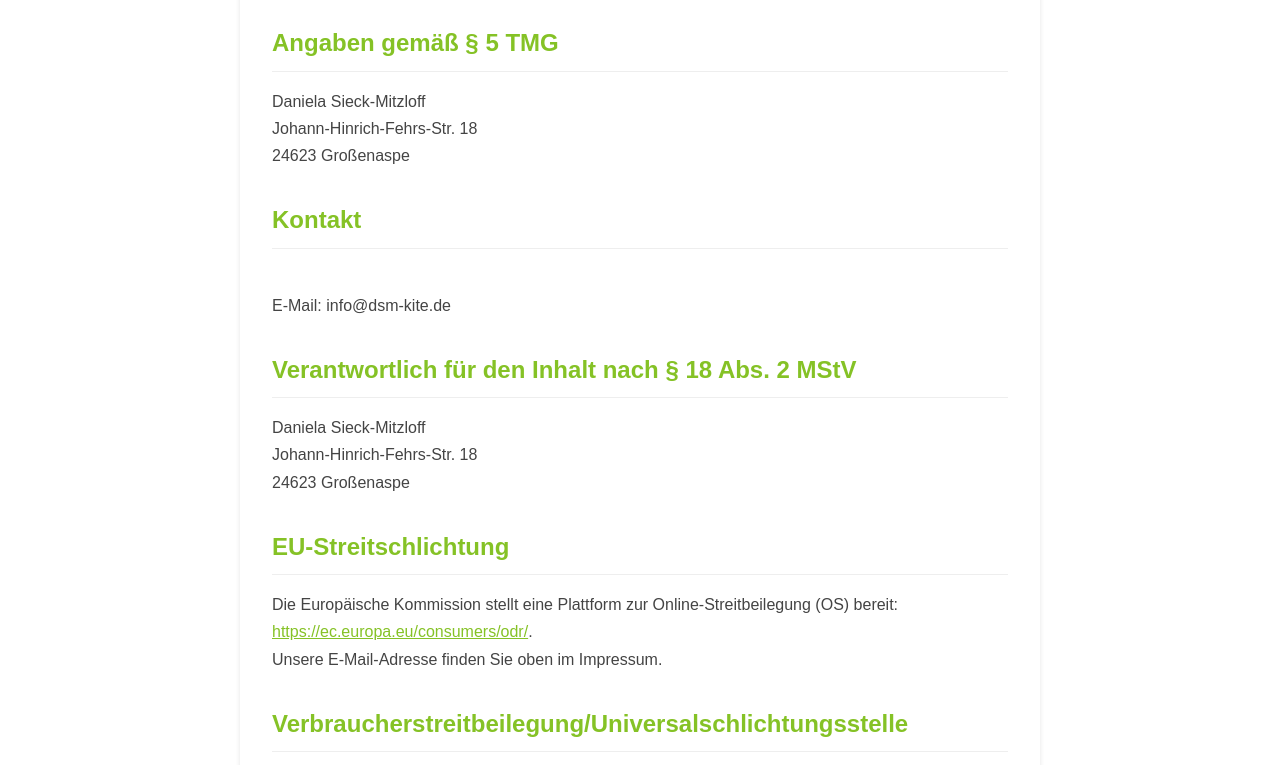
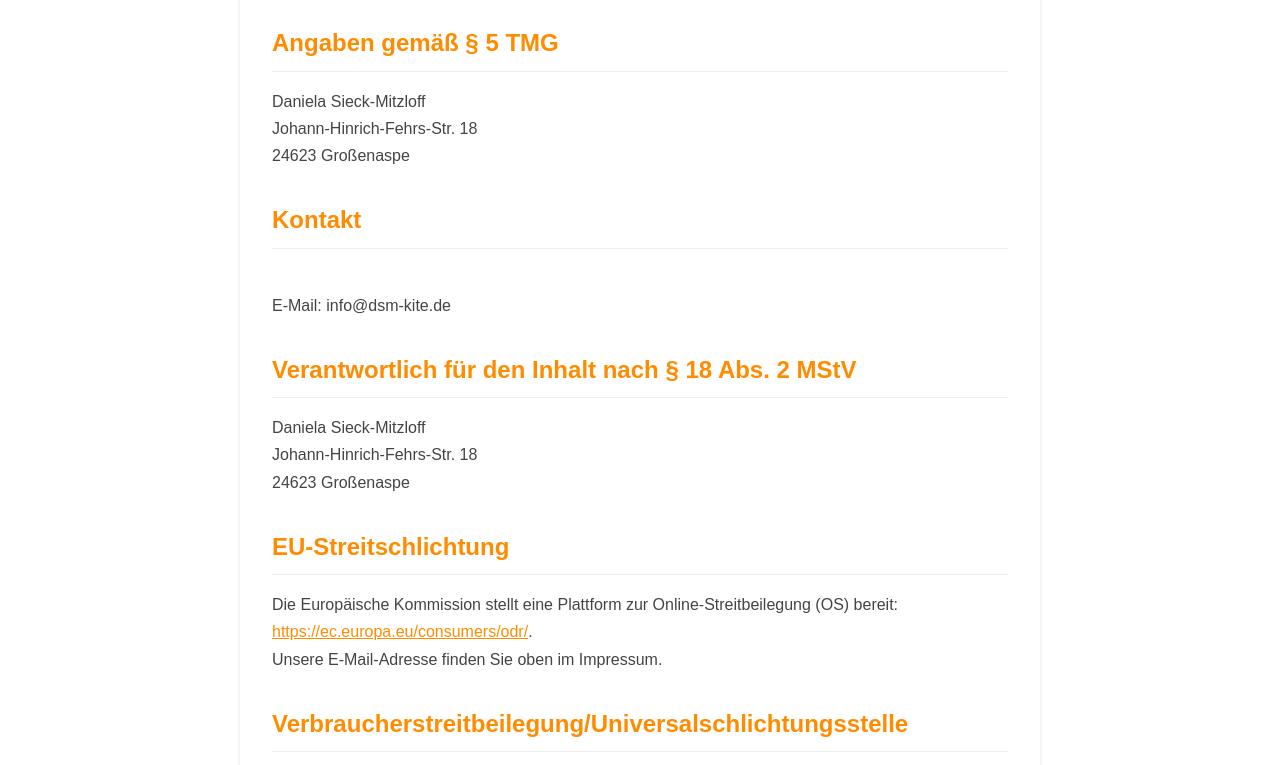
Before and after one commit to Catloff/catloff.github.io, a website built with webpack: page impressum.html in a window 1280 px wide. Shown: the part 203-968 px from the top of the page. Built offline with nearby package versions, Linux system fonts and the light colour scheme; some packages are replaced by stand-ins of ours; no server answers.

Commit message:
Update style.css

```diff
--- a/css/style.css
+++ b/css/style.css
@@ -6,8 +6,8 @@
 }
 
 :root {
-    --primary-color: #85C226;
-    --secondary-color: #4a90e2;
+    --primary-color: #FF8C00;
+    --secondary-color: #85C226;
     --text-color: #444444;
     --background-color: #fff;
     --spacing-unit: 1rem;
```
